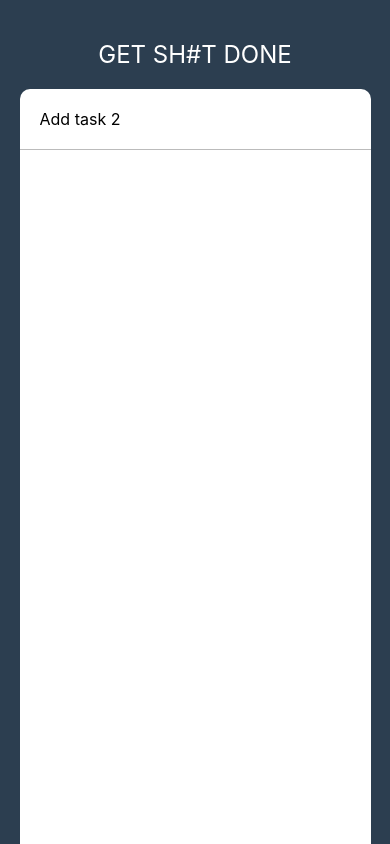
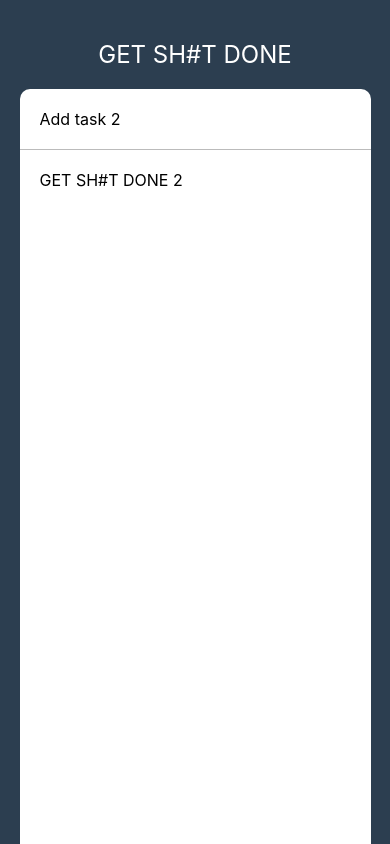
Before and after one commit to Technigo/project-react-native-app, a React Native app: screen / in a window 390 px wide. Built offline with nearby package versions, Linux system fonts and the light colour scheme.

Commit message:
added TodoList component and entered a placeholder Todo to start with

```diff
--- a/App.js
+++ b/App.js
@@ -1,6 +1,7 @@
 import React, { useState } from 'react'
 import styled from 'styled-components/native'
 import { NewTodo } from './NewTodo'
+import { TodoList } from './TodoList'
 
 const Container = styled.View`
   flex: 1;
@@ -24,14 +25,15 @@ const ViewCard = styled.View`
   border-top-right-radius: 10px;
   background: #fff;
 `
+
 const App = () => {
-  const [newTodoItem, setNewTodoItem] = useState({})
 
   return (
     <Container>
       <Title>GET SH#T DONE</Title>
       <ViewCard>
         <NewTodo />
+        <TodoList />
       </ViewCard>
     </Container>
   )
--- /dev/null
+++ b/TodoList.js
@@ -0,0 +1,20 @@
+import React from 'react'
+import styled from 'styled-components/native'
+
+export const TodoList = () => {
+  return (
+    <Container>
+      <Todo>GET SH#T DONE 2</Todo>
+    </Container>
+  )
+}
+
+const Container = styled.ScrollView`
+  color: #000;
+`
+
+const Todo = styled.Text`
+  padding: 20px;
+  font-size: 16px;
+  color: #000;
+`
```
